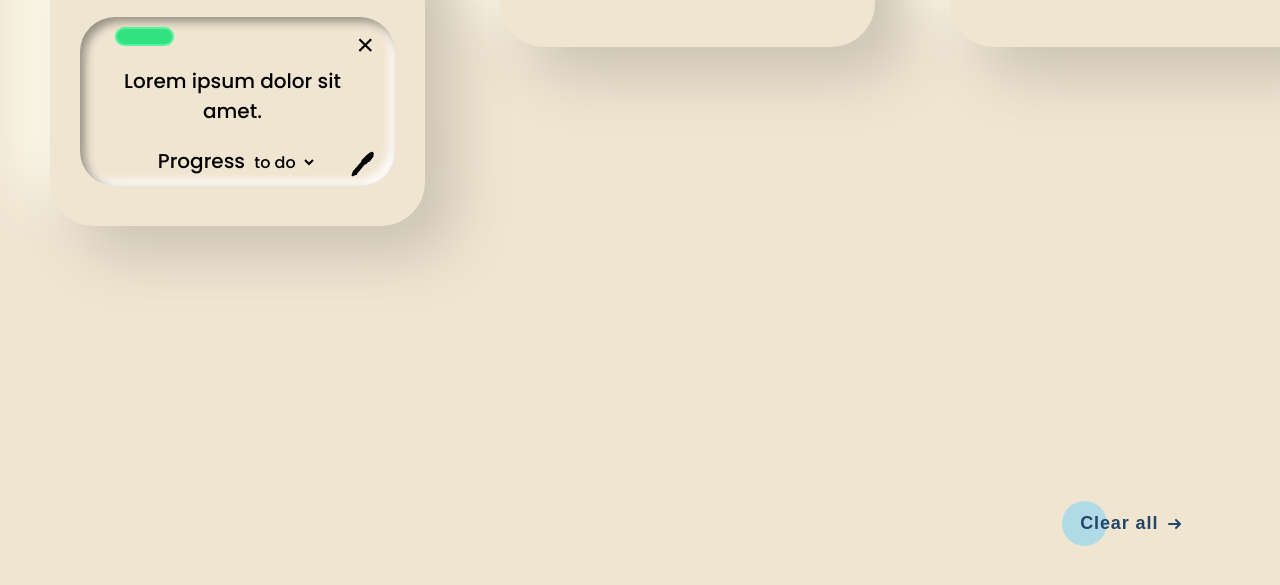
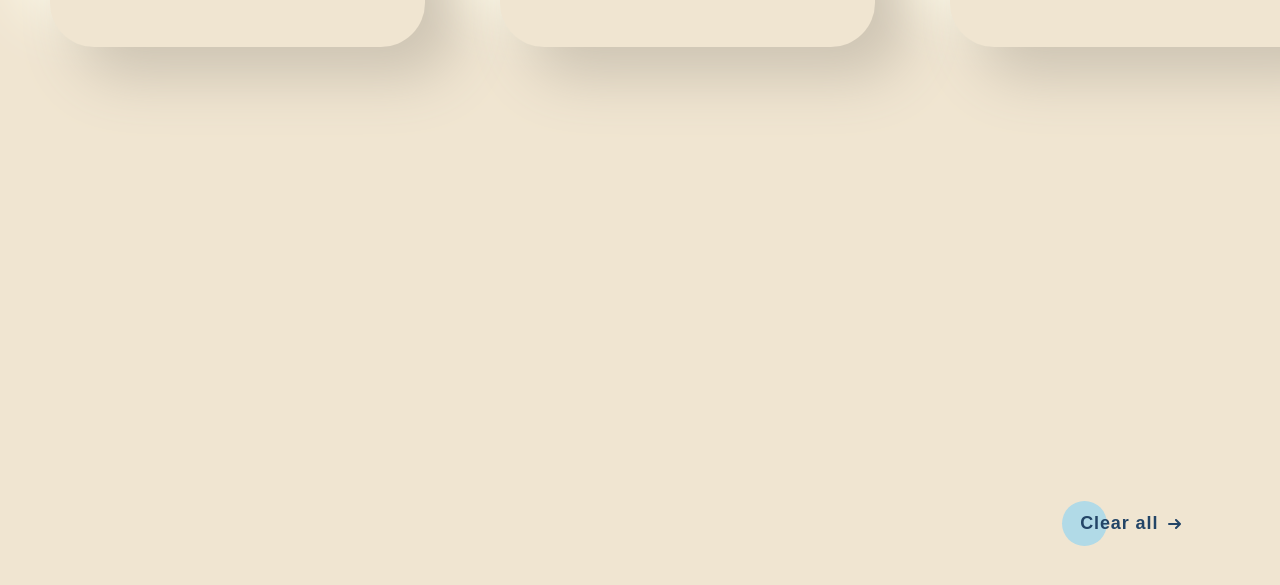
Before and after one commit to Alex18ss/todo, a plain HTML site: page index.html in a window 1280 px wide. Shown: the part 179-764 px from the top of the page. Drawn offline with Linux system fonts and the light colour scheme.

Commit message:
removed template for task

```diff
--- a/index.html
+++ b/index.html
@@ -37,18 +37,6 @@
             <div class="column">
                 <h2>To do</h2>
                 <div class="todo">
-                    <div class="item">
-                        <div class="tag tag-easy" id="tag"></div>
-                        <p>Lorem ipsum dolor sit amet.</p>
-                        <label for="progress">Progress</label>
-                        <select name="" id="progress" class="progress">
-                            <option value="todo">to do</option>
-                            <option value="doing">doing</option>
-                            <option value="done">done</option>
-                        </select>
-                        <button class="edit-task">&#128394;</button>
-                        <button class="delete-task">&times;</button>
-                    </div>
                 </div>
             </div>
             <div class="column">
```
